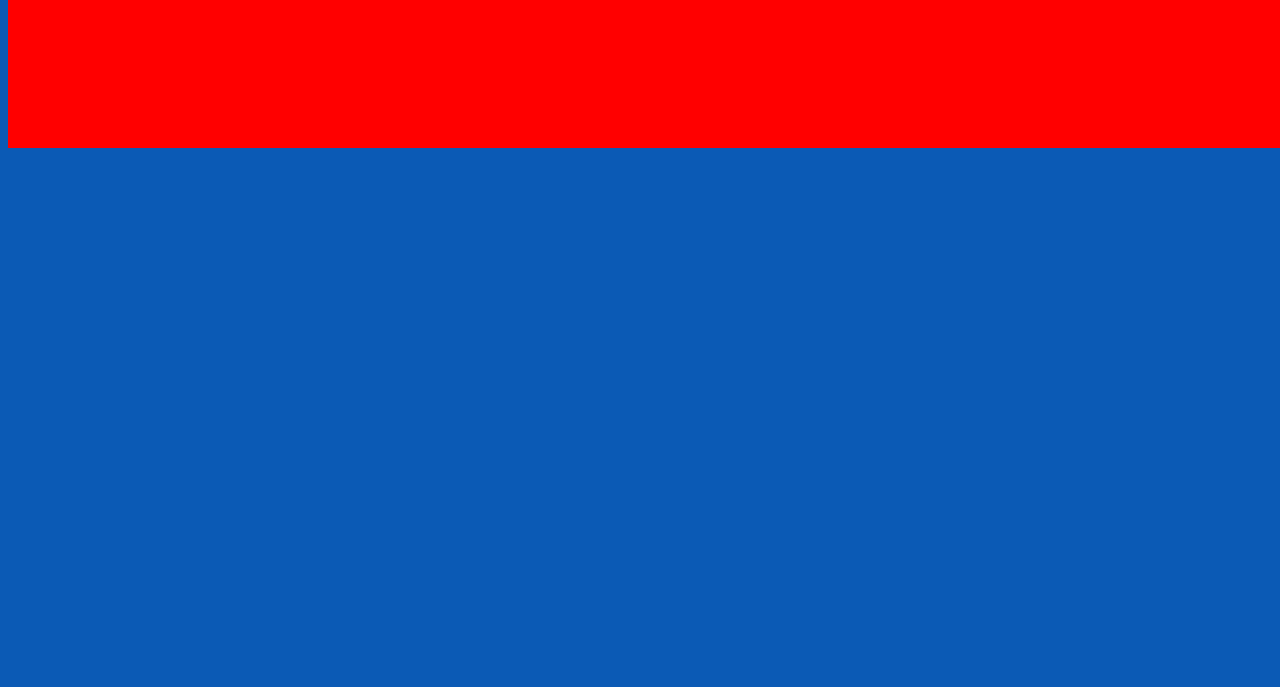
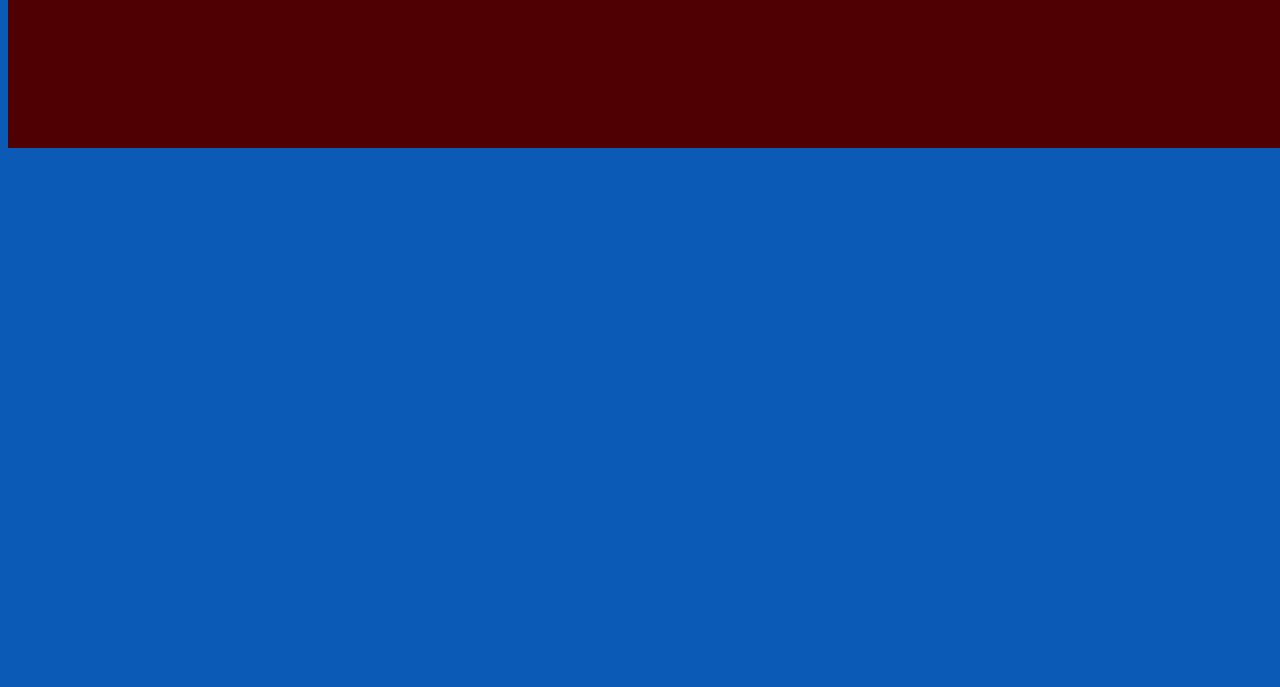
Before and after one commit to Atoms22/random, a plain HTML site: page index.html in a window 1280 px wide. Shown: the part 113-800 px from the top of the page. Drawn offline with Linux system fonts and the light colour scheme.

Commit message:
Update index.html

```diff
--- a/index.html
+++ b/index.html
@@ -4,7 +4,7 @@
   <head>
     <title>Dashyrun Studios</title>
     </head>
-  <div id="background-stuff" style="height: 30%; width: 100%; position: absolute; background-color: red;"></div>
+  <div id="background-stuff" style="height: 30%; width: 100%; position: absolute; background-color: #4f0003;"></div>
 
   <body style='background-color: #0b5ab5'>
     <h4>atoms and octet</h4>
```
